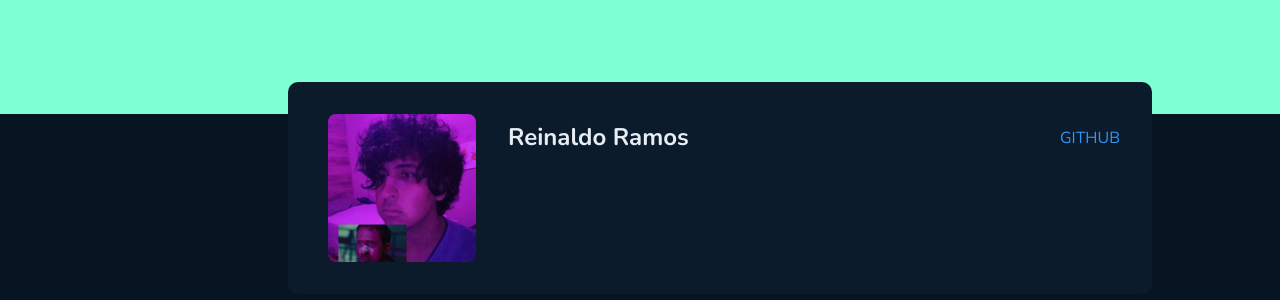
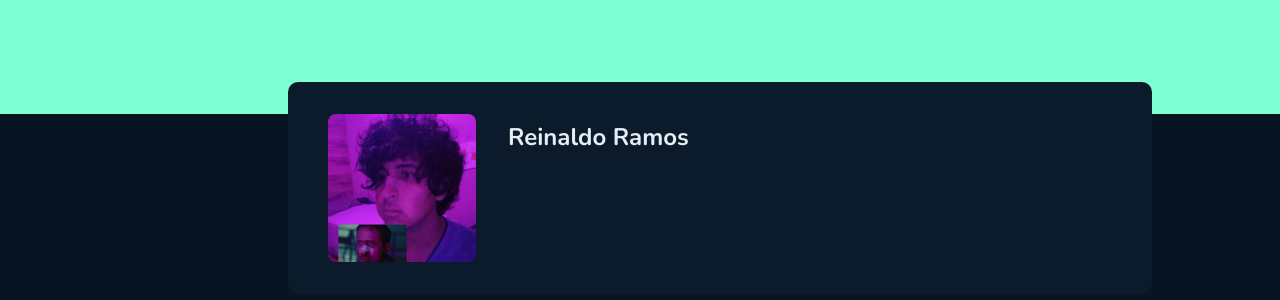
Before and after one commit to ReinaldoARamos/GItHub_Blog, a React (Vite) app: page / in a window 1280 px wide. Shown: the part 182-482 px from the top of the page. Built offline with nearby package versions, Linux system fonts and the light colour scheme.

Commit message:
arrumando as pastas e instalando bibliotecas do fontaweomes

```diff
--- a/package.json
+++ b/package.json
@@ -11,6 +11,7 @@
   "dependencies": {
     "@fortawesome/fontawesome-free": "^6.4.0",
     "@fortawesome/free-brands-svg-icons": "^6.4.0",
+    "@fortawesome/free-solid-svg-icons": "^6.4.0",
     "@types/styled-components": "^5.1.26",
     "phosphor-react": "^1.4.1",
     "react": "^18.2.0",
--- a/src/App.tsx
+++ b/src/App.tsx
@@ -2,7 +2,7 @@ import { ThemeProvider } from "styled-components";
 import { Header } from "./Componentes/Header/Header";
 import { defaultTheme } from "./Styles/themes/default";
 import { GlobalStyle } from "./Styles/global";
-import { Profile } from "./Componentes/Profile";
+import { Profile } from "./Pages/Blog/Profile";
 
 export function App() {
 
--- a/src/Componentes/Profile/index.tsx
+++ b/src/Pages/Blog/Profile/index.tsx
@@ -1,5 +1,5 @@
-import { RegularText, TitleText } from "../../Typography/Typography";
-import { Avatar } from "../Avatar";
+//import { RegularText, TitleText } from "../../../Typography/Typography";
+import { Avatar } from "../../../Componentes/Avatar";
 import { ProfileContainer, ProfileContent } from "./styles";
 
 export function Profile() {
@@ -9,7 +9,7 @@ export function Profile() {
       <ProfileContent>
         <header>
           <h1>Reinaldo Ramos</h1>
-          GITHUB
+
         </header>
       </ProfileContent>
     </ProfileContainer>
```
Also changed, not shown: src/Componentes/ExternalLinks/index.tsx (added), src/Componentes/ExternalLinks/style.ts (added), src/Pages/Blog/Profile/styles.ts (renamed from src/Componentes/Profile/styles.ts), 1 other file (tests, documents, lock files or other folders).
